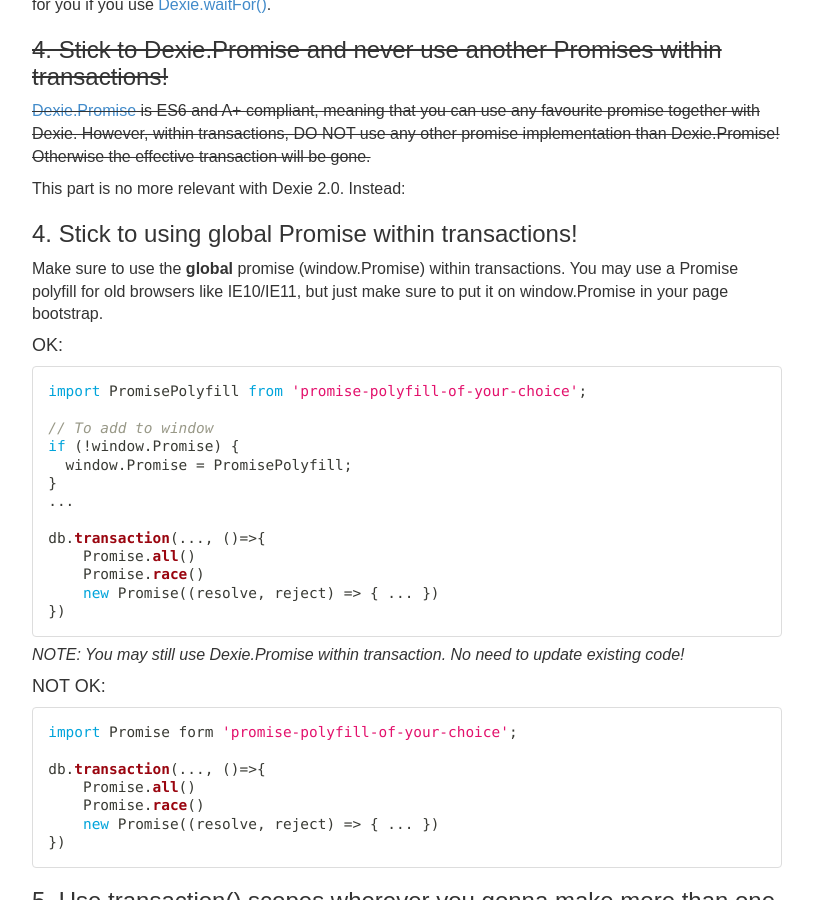
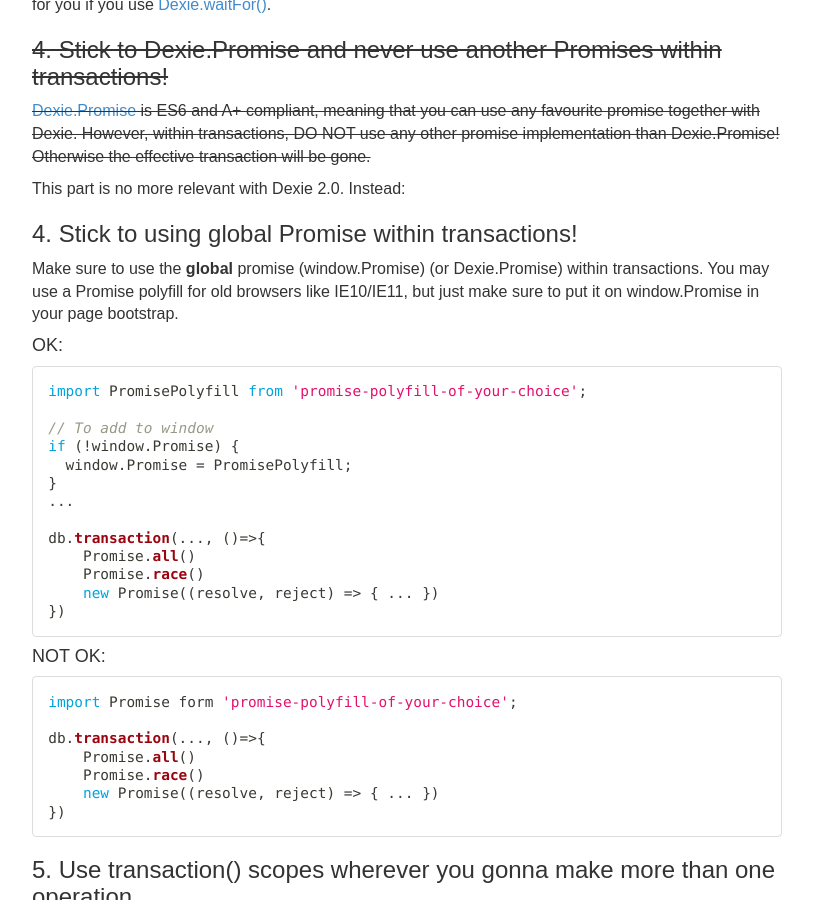
Before and after one commit to dexie/dexie-website, a Jekyll site: the page built from docs/Tutorial/Best-Practices.md, in a window 1280 px wide and 900 px high, scrolled down 3070 px. Shown: the whole window, without its empty margins (38-851 px from the left). Built offline with Jekyll 4.4.1, drawn with Linux system fonts in a browser that asks for light colours.

Commit message:
Update Best-Practices.md

````diff
--- a/docs/Tutorial/Best-Practices.md
+++ b/docs/Tutorial/Best-Practices.md
@@ -152,7 +152,7 @@
 
 ### 4. Stick to using global Promise within transactions!
 
-Make sure to use the **global** promise (window.Promise) within transactions. You may use a Promise polyfill for old browsers like IE10/IE11, but just make sure to put it on window.Promise in your page bootstrap.
+Make sure to use the **global** promise (window.Promise) (or Dexie.Promise) within transactions. You may use a Promise polyfill for old browsers like IE10/IE11, but just make sure to put it on window.Promise in your page bootstrap.
 
 #### OK:
 ```javascript
@@ -170,8 +170,6 @@
     new Promise((resolve, reject) => { ... })
 })
 ```
-
-*NOTE: You may still use Dexie.Promise within transaction. No need to update existing code!*
 
 #### NOT OK:
 ```javascript
````
